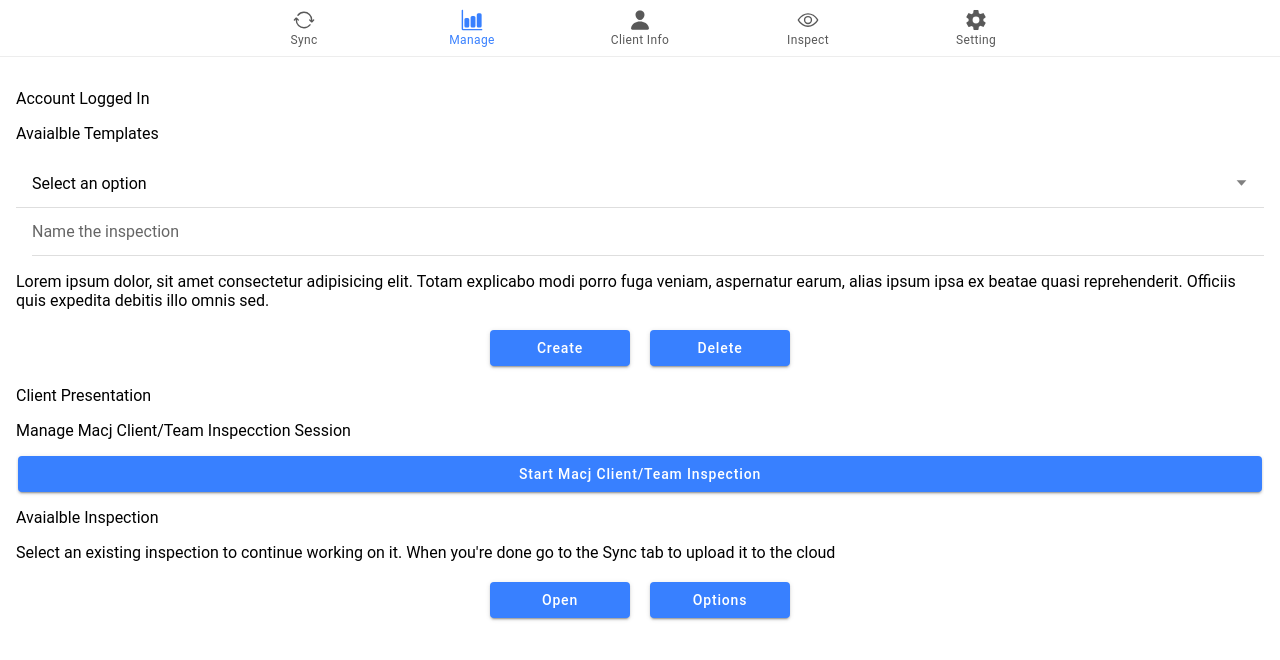
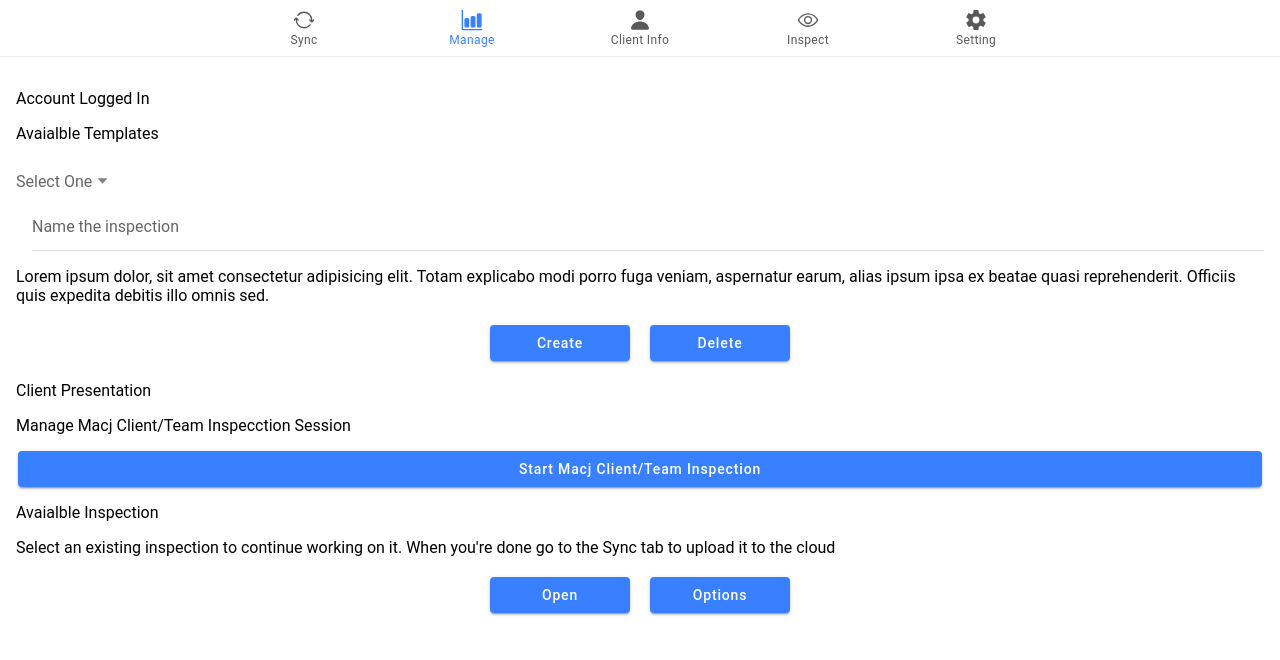
Before and after one commit to imdpc/ionic_project, a React (Vite) app: page /manage in a window 1280 px wide. Shown: the top 660 px of the page. Built offline with nearby package versions, Linux system fonts and the light colour scheme.

Commit message:
update 5 files

```diff
--- a/src/pages/ClientInfo/ClientInfo.tsx
+++ b/src/pages/ClientInfo/ClientInfo.tsx
@@ -37,19 +37,19 @@ const ClientInfo: React.FC = () => {
   };
 
   // Function to save form data to local storage
-  const saveDataToLocal = () => {
-    localStorage.setItem("clientFormData", JSON.stringify(formData));
-  };
+  // const saveDataToLocal = () => {
+  //   localStorage.setItem("clientFormData", JSON.stringify(formData));
+  // };
 
-  // Function to display saved data in an alert box
-  const displayDataInAlert = () => {
-    const savedData = localStorage.getItem("clientFormData");
-    if (savedData) {
-      alert(savedData);
-    } else {
-      alert("No data saved yet.");
-    }
-  };
+  // // Function to display saved data in an alert box
+  // const displayDataInAlert = () => {
+  //   const savedData = localStorage.getItem("clientFormData");
+  //   if (savedData) {
+  //     alert(savedData);
+  //   } else {
+  //     alert("No data saved yet.");
+  //   }
+  // };
   return (
     <>
       <IonPage>
@@ -246,13 +246,13 @@ const ClientInfo: React.FC = () => {
               Signature
             </IonButton>
           </div>
-          {/* Button to save data and display in alert */}
+          {/* Button to save data and display in alert
           <IonButton expand="block" onClick={saveDataToLocal}>
             Save Data to Local Storage
           </IonButton>
           <IonButton expand="block" onClick={displayDataInAlert}>
             Display Data from Local Storage
-          </IonButton>
+          </IonButton> */}
         </IonContent>
       </IonPage>
     </>
--- a/src/pages/MackjHome/MackjHome.tsx
+++ b/src/pages/MackjHome/MackjHome.tsx
@@ -18,11 +18,18 @@ const MackjHome: React.FC = () => {
   const [email, setEmail] = useState("");
   const [password, setPassword] = useState("");
   const [selectedValue, setSelectedValue] = useState<string>("");
-
+  const [templateFromCloud, setTemplateFromCloud] = useState<
+    string | undefined
+  >();
   const handleSelectionChange = (event: CustomEvent) => {
     setSelectedValue(event.detail.value);
   };
-
+  const handleSelection = (
+    value: string,
+    setState: React.Dispatch<React.SetStateAction<string | undefined>>
+  ) => {
+    setState(value);
+  };
   const handleEmailChange = (e: any) => {
     setEmail(e.target.value);
   };
@@ -71,17 +78,25 @@ const MackjHome: React.FC = () => {
           </div>
           <div className="download-template-container-from-cloud">
             <p>Download Template From Cloud</p>
-            <IonItem>
-              <IonLabel>Select an option</IonLabel>
-              <IonSelect
-                value={selectedValue}
-                onIonChange={handleSelectionChange}
-              >
-                <IonSelectOption value="option1">Option 1</IonSelectOption>
-                <IonSelectOption value="option2">Option 2</IonSelectOption>
-                <IonSelectOption value="option3">Option 3</IonSelectOption>
-              </IonSelect>
-            </IonItem>
+            <IonSelect
+              value={templateFromCloud}
+              placeholder="Select One"
+              onIonChange={(e) =>
+                handleSelection(e.detail.value, setTemplateFromCloud)
+              }
+              interface="popover"
+            >
+              {[
+                "Template From Cloud",
+                "Template From Cloud",
+                "Template From Cloud",
+                "Template From Cloud",
+              ].map((option) => (
+                <IonSelectOption key={option} value={option}>
+                  {option}
+                </IonSelectOption>
+              ))}
+            </IonSelect>
             <p>
               Lorem, ipsum dolor sit amet consectetur adipisicing elit. Officiis
               id quas exercitationem in accusantium,
--- a/src/pages/Manage/Manage.tsx
+++ b/src/pages/Manage/Manage.tsx
@@ -15,9 +15,15 @@ import React, { useState } from "react";
 import "./Manage.css";
 const Manage: React.FC = () => {
   const [selectedValue, setSelectedValue] = useState<string>("");
+  const [availableTemplates, setAvailableTemplates] = useState<
+    string | undefined
+  >();
 
-  const handleSelectionChange = (event: CustomEvent) => {
-    setSelectedValue(event.detail.value);
+  const handleSelection = (
+    value: string,
+    setState: React.Dispatch<React.SetStateAction<string | undefined>>
+  ) => {
+    setState(value);
   };
   return (
     <IonPage className="ion-padding">
@@ -25,17 +31,24 @@ const Manage: React.FC = () => {
         <p>Account Logged In</p>
         <div className="available-templates-container">
           <p>Avaialble Templates</p>
-          <IonItem>
-            <IonLabel>Select an option</IonLabel>
-            <IonSelect
-              value={selectedValue}
-              onIonChange={handleSelectionChange}
-            >
-              <IonSelectOption value="option1">Option 1</IonSelectOption>
-              <IonSelectOption value="option2">Option 2</IonSelectOption>
-              <IonSelectOption value="option3">Option 3</IonSelectOption>
-            </IonSelect>
-          </IonItem>
+          <IonSelect
+            value={availableTemplates}
+            placeholder="Select One"
+            onIonChange={(e) =>
+              handleSelection(e.detail.value, setAvailableTemplates)
+            }
+            interface="popover"
+          >
+            {[
+              "Avaialble Templates",
+              "Avaialble Templates",
+              "Avaialble Templates",
+            ].map((option) => (
+              <IonSelectOption key={option} value={option}>
+                {option}
+              </IonSelectOption>
+            ))}
+          </IonSelect>
           <IonItem>
             {/* <IonLabel position="floating">Password</IonLabel> */}
             <IonInput placeholder="Name the inspection" />
```
